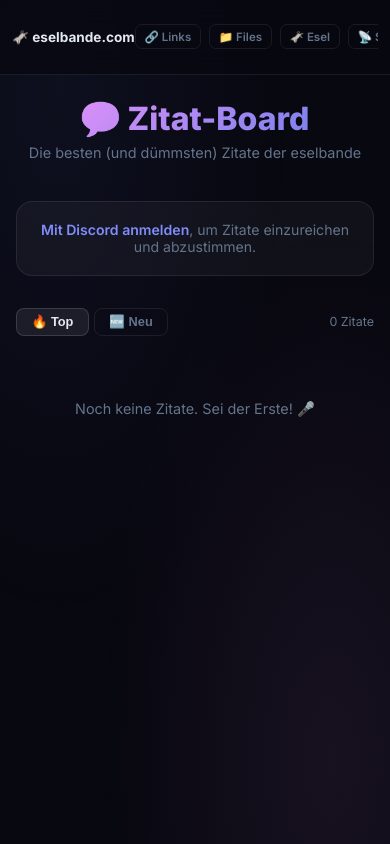
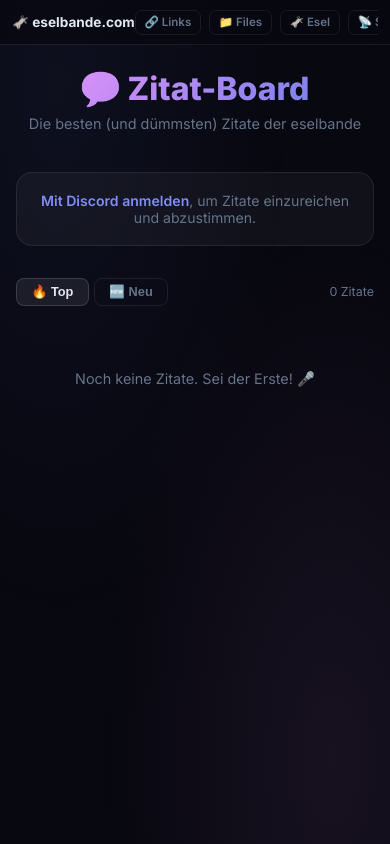
Before and after one commit to Marvin4200/Eselbandezitatboard, a website: page public/index.html in a window 390 px wide. Drawn offline with Linux system fonts and the light colour scheme; no server answers.

Commit message:
fix: resolve mobile nav overflow and frontend console errors

```diff
--- a/public/index.html
+++ b/public/index.html
@@ -264,13 +264,28 @@
         }
         .toast.show { opacity: 1; transform: translateX(-50%) translateY(0); }
 
-        @media (max-width: 600px) {
-            .topnav { padding: 0.6rem 0.75rem; }
+        @media (max-width: 480px) {
+            .topnav {
+                max-width: 100%;
+                min-width: 0;
+                overflow: hidden;
+                padding: 0.6rem 0.75rem;
+            }
             .nav-brand { font-size: 0.85rem; white-space: nowrap; }
-            .nav-links { overflow-x: auto; scrollbar-width: none; flex-shrink: 1; min-width: 0; }
+            .nav-links {
+                min-width: 0;
+                max-width: 100%;
+                overflow-x: auto;
+                overflow-y: hidden;
+                flex-wrap: nowrap;
+                -webkit-overflow-scrolling: touch;
+                scrollbar-width: none;
+            }
             .nav-links::-webkit-scrollbar { display: none; }
+            .nav-links > * { flex: 0 0 auto; }
             .nav-link { white-space: nowrap; padding: 0.28rem 0.55rem; font-size: 0.72rem; }
             .container { padding: 1.5rem 1rem 0; }
+            html, body { max-width: 100%; overflow-x: hidden; }
         }
     </style>
 </head>
@@ -342,7 +357,12 @@ function toast(msg, duration = 2500) {
 }
 
 async function loadMe() {
-    me = await fetch('/api/me').then(r => r.json()).catch(() => null);
+    try {
+        const res = await fetch('/api/me');
+        me = res.ok ? await res.json() : null;
+    } catch {
+        me = null;
+    }
     const area = document.getElementById('userArea');
     if (me) {
         const avatarUrl = me.avatar
```
